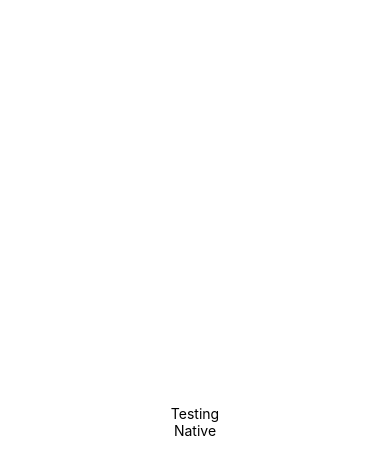
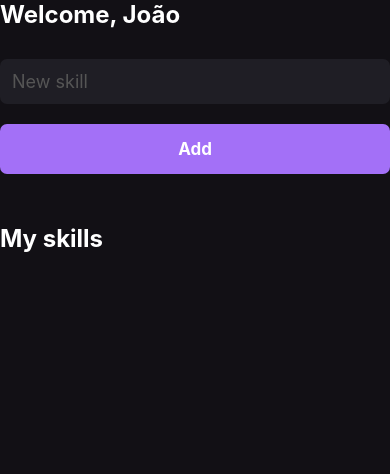
Before and after one commit to joaobispo2077/skills-king, a React Native app: screen / in a window 390 px wide. Shown: the top 474 px of the page. Built offline with nearby package versions, Linux system fonts and the light colour scheme.

Commit message:
feat: add base styles into app

```diff
--- a/src/pages/Home.js
+++ b/src/pages/Home.js
@@ -1,17 +1,60 @@
 import React from 'react';
-import { Text, View } from 'react-native';
+import {
+  Text,
+  SafeAreaView,
+  StyleSheet,
+  TextInput,
+  Platform,
+  TouchableOpacity,
+} from 'react-native';
 
 export const Home = () => {
   return (
-    <View
-      style={{
-        flex: 1,
-        justifyContent: 'center',
-        alignItems: 'center',
-      }}
-    >
-      <Text>Testing</Text>
-      <Text>Native</Text>
-    </View>
+    <SafeAreaView style={styles.container}>
+      <Text style={styles.title}>Welcome, João</Text>
+      <TextInput
+        style={styles.input}
+        placeholder="New skill"
+        placeholderTextColor="#555"
+      />
+      <TouchableOpacity style={styles.button} activeOpacity={0.7}>
+        <Text style={styles.buttonText}>Add</Text>
+      </TouchableOpacity>
+      <Text style={[styles.title, { marginTop: 50 }]}>My skills</Text>
+    </SafeAreaView>
   );
 };
+
+const styles = StyleSheet.create({
+  container: {
+    flex: 1,
+    backgroundColor: '#121015',
+    paddingHorizontal: 30,
+    paddingVertical: 70,
+  },
+  title: {
+    color: '#fff',
+    fontWeight: 'bold',
+    fontSize: 24,
+  },
+  input: {
+    color: '#fff',
+    fontSize: 18,
+    backgroundColor: '#1F1E25',
+    padding: Platform.OS === 'ios' ? 15 : 12,
+    marginTop: 30,
+    borderRadius: 7,
+  },
+  button: {
+    backgroundColor: '#A370F7',
+    padding: 15,
+    borderRadius: 7,
+    alignItems: 'center',
+    marginTop: 20,
+  },
+  buttonText: {
+    color: '#FFF',
+    fontSize: 17,
+    fontWeight: 'bold',
+  },
+});
```
